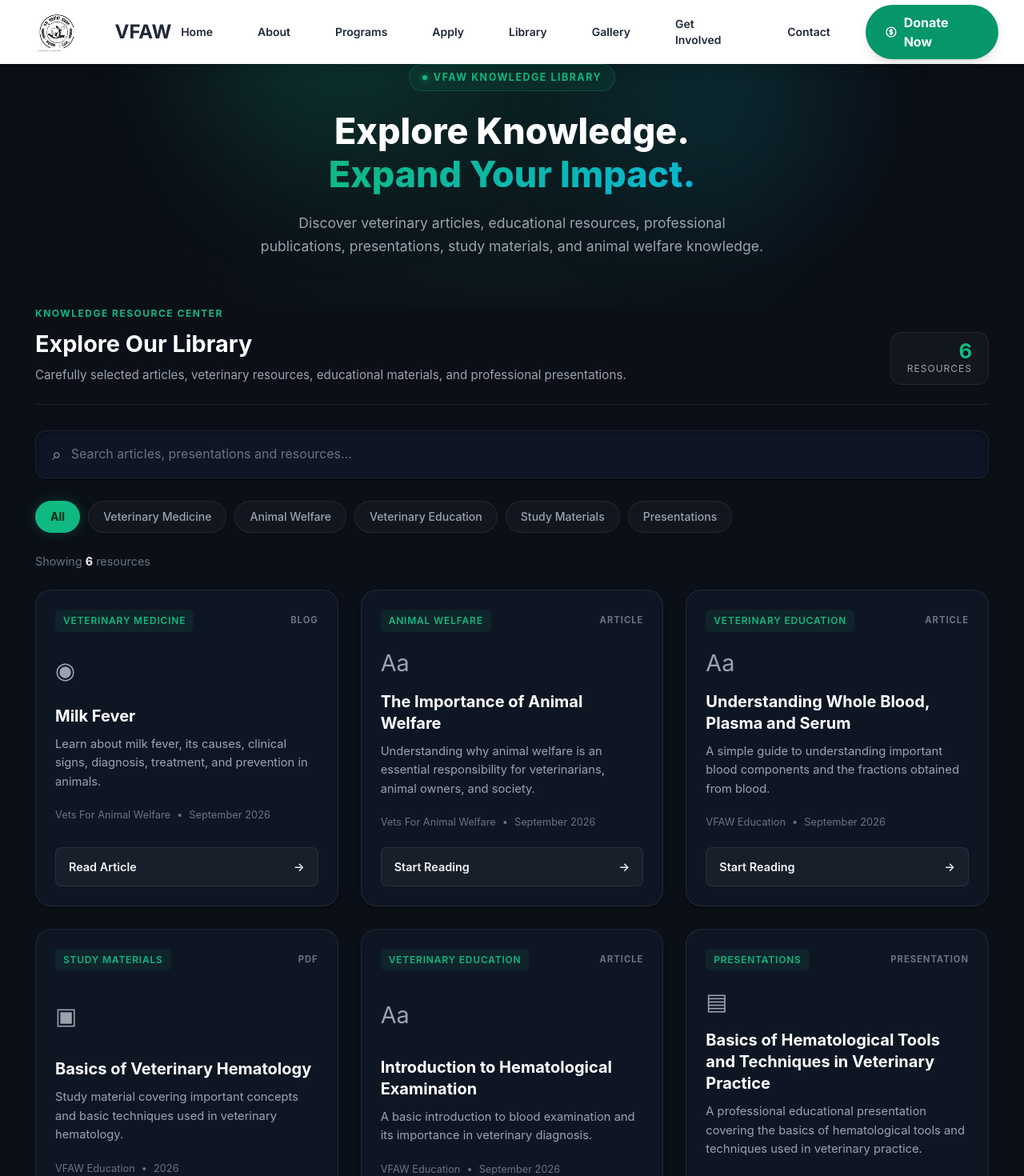
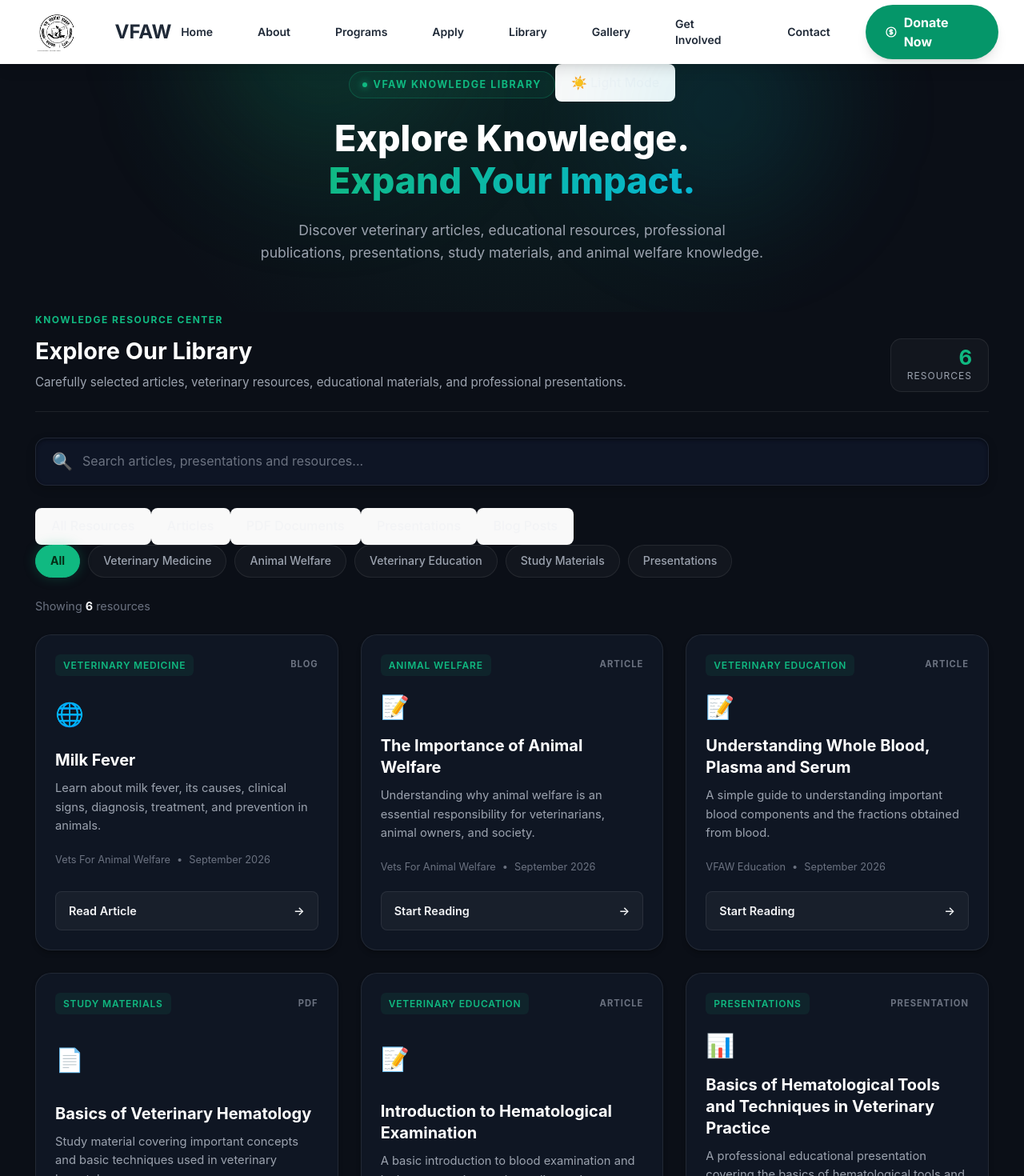
Before and after one commit to VetsForAnimalWelfare/vfaw, a React (Vite) app: page /library in a window 1280 px wide. Shown: the top 1470 px of the page at 80% size. Built offline with nearby package versions, Linux system fonts and the light colour scheme.

Commit message:
Refactor Library component for improved functionality

```diff
--- a/src/pages/Library.jsx
+++ b/src/pages/Library.jsx
@@ -16,10 +16,8 @@ const articles = [
     author: "Vets For Animal Welfare",
     date: "September 2026",
     readTime: "Article",
-
     url: "https://vfaw.blogspot.com/2026/09/milk-fever.html",
   },
-
   {
     id: 2,
     type: "article",
@@ -30,35 +28,27 @@ const articles = [
     author: "Vets For Animal Welfare",
     date: "September 2026",
     readTime: "5 min read",
-
     content: `
       <h2>Introduction</h2>
-
       <p>
         Animal welfare refers to the physical and mental well-being of animals.
         It includes proper nutrition, suitable housing, disease prevention,
         humane handling, and protection from unnecessary pain and suffering.
       </p>
-
       <h2>Why Animal Welfare Matters</h2>
-
       <p>
         Animals play important roles in agriculture, food production,
         companionship, research, ecosystems, and society. Ensuring good welfare
         improves the quality of life of animals and supports sustainable animal
         production systems.
       </p>
-
       <h2>The Role of Veterinarians</h2>
-
       <p>
         Veterinarians diagnose and treat disease while also promoting humane
         treatment, preventive healthcare, responsible ownership, and ethical
         animal management.
       </p>
-
       <h2>Conclusion</h2>
-
       <p>
         Animal welfare is not only about preventing cruelty. It is also about
         creating conditions that allow animals to live healthy, safe, and
@@ -66,7 +56,6 @@ const articles = [
       </p>
     `,
   },
-
   {
     id: 3,
     type: "article",
@@ -77,47 +66,36 @@ const articles = [
     author: "VFAW Education",
     date: "September 2026",
     readTime: "7 min read",
-
     content: `
       <h2>Whole Blood</h2>
-
       <p>
         Whole blood contains both cellular components and the liquid component
         known as plasma.
       </p>
-
       <h2>Major Components of Whole Blood</h2>
-
       <ul>
         <li>Red Blood Cells</li>
         <li>White Blood Cells</li>
         <li>Platelets</li>
         <li>Plasma</li>
       </ul>
-
       <h2>Plasma</h2>
-
       <p>
         Plasma is the liquid component of anticoagulated blood. It contains
         water, proteins, electrolytes, nutrients, hormones, and clotting factors.
       </p>
-
       <h2>Serum</h2>
-
       <p>
         Serum is obtained after blood has clotted. Unlike plasma, it does not
         contain fibrinogen because fibrinogen participates in clot formation.
       </p>
-
       <h2>Plasma vs Serum</h2>
-
       <p>
         Plasma is obtained from anticoagulated blood, while serum is obtained
         after the blood has been allowed to clot.
       </p>
     `,
   },
-
   {
     id: 4,
     type: "pdf",
@@ -128,16 +106,8 @@ const articles = [
     author: "VFAW Education",
     date: "2026",
     readTime: "PDF",
-
-    /*
-      Put your PDF here:
-
-      public/pdfs/veterinary-hematology.pdf
-    */
-
     pdfUrl: "/pdfs/veterinary-hematology.pdf",
   },
-
   {
     id: 5,
     type: "article",
@@ -148,17 +118,13 @@ const articles = [
     author: "VFAW Education",
     date: "September 2026",
     readTime: "6 min read",
-
     content: `
       <h2>What is Hematology?</h2>
-
       <p>
         Hematology is the study of blood and blood-forming organs. It plays an
         important role in the diagnosis and monitoring of many diseases.
       </p>
-
       <h2>Important Components</h2>
-
       <ul>
         <li>Red Blood Cells</li>
         <li>White Blood Cells</li>
@@ -166,23 +132,18 @@ const articles = [
         <li>Hemoglobin</li>
         <li>Hematocrit</li>
       </ul>
-
       <h2>Importance in Veterinary Practice</h2>
-
       <p>
         Hematological examination helps veterinarians identify anemia,
         infection, inflammation, blood loss, and other pathological conditions.
       </p>
-
       <h2>Conclusion</h2>
-
       <p>
         Hematological examination is one of the most useful basic diagnostic
         tools available in veterinary practice.
       </p>
     `,
   },
-
   {
     id: 6,
     type: "pptx",
@@ -194,12 +155,8 @@ const articles = [
     author: "Vets For Animal Welfare",
     date: "September 2026",
     readTime: "Presentation",
-
-    /*
-      Google Slides EMBED URL
-    */
-
-    pptxUrl: "https://docs.google.com/presentation/d/1C9YANQ-xYPAqrC8ePiNfeSZIE4UVTzHR/embed?start=false&loop=false&delayms=0",
+    pptxUrl:
+      "https://docs.google.com/presentation/d/1C9YANQ-xYPAqrC8ePiNfeSZIE4UVTzHR/embed?start=false&loop=false&delayms=0",
   },
 ];
 
@@ -211,22 +168,20 @@ function Library() {
   const [selectedArticle, setSelectedArticle] = useState(null);
   const [search, setSearch] = useState("");
   const [category, setCategory] = useState("All");
+  const [resourceType, setResourceType] = useState("All");
+  const [theme, setTheme] = useState("dark"); // "dark" | "light"
 
-  /* =======================================================
-     CATEGORIES
-  ======================================================= */
+  /* Dynamic Theme Class on Page */
+  const toggleTheme = () => {
+    setTheme((prev) => (prev === "dark" ? "light" : "dark"));
+  };
 
+  /* Categories */
   const categories = useMemo(() => {
-    return [
-      "All",
-      ...new Set(articles.map((article) => article.category)),
-    ];
+    return ["All", ...new Set(articles.map((article) => article.category))];
   }, []);
 
-  /* =======================================================
-     FILTER RESOURCES
-  ======================================================= */
-
+  /* Filter Resources */
   const filteredArticles = useMemo(() => {
     const searchText = search.toLowerCase().trim();
 
@@ -238,64 +193,47 @@ function Library() {
         article.author.toLowerCase().includes(searchText);
 
       const matchesCategory =
-        category === "All" ||
-        article.category === category;
+        category === "All" || article.category === category;
 
-      return matchesSearch && matchesCategory;
+      const matchesType =
+        resourceType === "All" || article.type === resourceType;
+
+      return matchesSearch && matchesCategory && matchesType;
     });
-  }, [search, category]);
-
-  /* =======================================================
-     CLOSE READER
-  ======================================================= */
+  }, [search, category, resourceType]);
 
   const closeReader = () => {
     setSelectedArticle(null);
   };
 
-  /* =======================================================
-     PREVENT BACKGROUND SCROLL
-  ======================================================= */
-
+  /* Prevent Background Scroll */
   useEffect(() => {
     if (selectedArticle) {
       document.body.style.overflow = "hidden";
     } else {
       document.body.style.overflow = "auto";
     }
-
     return () => {
       document.body.style.overflow = "auto";
     };
   }, [selectedArticle]);
 
-  /* =======================================================
-     ESCAPE KEY
-  ======================================================= */
-
+  /* Keyboard Escape listener */
   useEffect(() => {
     const handleEscape = (event) => {
       if (event.key === "Escape") {
         setSelectedArticle(null);
       }
     };
-
     window.addEventListener("keydown", handleEscape);
-
     return () => {
       window.removeEventListener("keydown", handleEscape);
     };
   }, []);
 
-  /* =======================================================
-     GOOGLE SLIDES FULLSCREEN
-  ======================================================= */
-
+  /* Fullscreen helper */
   const enterPresentationFullscreen = async () => {
-    const container = document.querySelector(
-      ".presentation-container"
-    );
-
+    const container = document.querySelector(".presentation-container");
     if (!container) return;
 
     try {
@@ -305,117 +243,82 @@ function Library() {
         container.webkitRequestFullscreen();
       }
     } catch (error) {
-      console.error(
-        "Unable to enter fullscreen:",
-        error
-      );
+      console.error("Unable to enter fullscreen:", error);
     }
   };
 
-  /* =======================================================
-     RENDER
-  ======================================================= */
-
   return (
-    <div className="library-page">
-
-      {/* =====================================================
-          HERO
-      ===================================================== */}
-
+    <div className={`library-page theme-${theme}`}>
+      {/* HERO SECTION */}
       <section className="library-hero">
-
         <div className="library-hero-background">
           <div className="hero-orb hero-orb-one"></div>
           <div className="hero-orb hero-orb-two"></div>
         </div>
 
-        <div className="library-hero-content">
-
+        <div className="library-top-bar">
           <div className="library-badge">
             <span className="badge-dot"></span>
             VFAW KNOWLEDGE LIBRARY
           </div>
 
+          {/* DUAL MODE TOGGLE BUTTON */}
+          <button
+            className="theme-toggle-btn"
+            onClick={toggleTheme}
+            aria-label="Toggle Theme"
+          >
+            {theme === "dark" ? "☀️ Light Mode" : "🌙 Dark Mode"}
+          </button>
+        </div>
+
+        <div className="library-hero-content">
           <h1>
             Explore Knowledge.
             <br />
-
-            <span>
-              Expand Your Impact.
-            </span>
+            <span>Expand Your Impact.</span>
           </h1>
 
           <p>
-            Discover veterinary articles, educational resources,
-            professional publications, presentations, study materials,
-            and animal welfare knowledge.
+            Discover veterinary articles, educational resources, professional
+            publications, presentations, study materials, and animal welfare
+            knowledge.
           </p>
-
         </div>
       </section>
 
-      {/* =====================================================
-          MAIN LIBRARY
-      ===================================================== */}
-
+      {/* MAIN CONTAINER */}
       <main className="library-container">
-
-        {/* HEADER */}
-
+        {/* HEADER & COUNTER */}
         <div className="library-header">
-
           <div className="library-heading">
-
             <span className="section-small-title">
               KNOWLEDGE RESOURCE CENTER
             </span>
-
-            <h2>
-              Explore Our Library
-            </h2>
-
+            <h2>Explore Our Library</h2>
             <p>
-              Carefully selected articles, veterinary resources,
-              educational materials, and professional presentations.
+              Carefully selected articles, veterinary resources, educational
+              materials, and professional presentations.
             </p>
-
           </div>
 
           <div className="library-count">
-            <strong>
-              {articles.length}
-            </strong>
-
-            <span>
-              Resources
-            </span>
+            <strong>{articles.length}</strong>
+            <span>Resources</span>
           </div>
-
         </div>
 
-        {/* ===================================================
-            SEARCH
-        =================================================== */}
-
+        {/* SEARCH BAR (3D GLOW EFFECT) */}
         <div className="library-controls">
-
           <div className="library-search">
-
-            <span className="search-icon">
-              ⌕
-            </span>
-
+            <span className="search-icon">🔍</span>
             <input
               type="text"
               placeholder="Search articles, presentations and resources..."
               value={search}
-              onChange={(event) =>
-                setSearch(event.target.value)
-              }
+              onChange={(e) => setSearch(e.target.value)}
               aria-label="Search library"
             />
-
             {search && (
               <button
                 className="clear-search"
@@ -425,76 +328,57 @@ function Library() {
                 ×
               </button>
             )}
-
           </div>
-
         </div>
 
-        {/* ===================================================
-            CATEGORY FILTER
-        =================================================== */}
+        {/* RESOURCE TYPE FILTERS */}
+        <div className="type-filter-tabs">
+          {[
+            { label: "All Resources", val: "All" },
+            { label: "Articles", val: "article" },
+            { label: "PDF Documents", val: "pdf" },
+            { label: "Presentations", val: "pptx" },
+            { label: "Blog Posts", val: "blogger" },
+          ].map((tab) => (
+            <button
+              key={tab.val}
+              className={`type-tab ${resourceType === tab.val ? "active" : ""}`}
+              onClick={() => setResourceType(tab.val)}
+            >
+              {tab.label}
+            </button>
+          ))}
+        </div>
 
+        {/* CATEGORY CHIPS */}
         <div className="category-filter">
-
           {categories.map((item) => (
             <button
               key={item}
-              className={
-                category === item
-                  ? "active"
-                  : ""
-              }
-              onClick={() =>
-                setCategory(item)
-              }
+              className={category === item ? "active" : ""}
+              onClick={() => setCategory(item)}
             >
               {item}
             </button>
           ))}
-
         </div>
 
-        {/* RESULTS */}
-
+        {/* RESULTS COUNT */}
         <div className="library-results">
-
-          Showing{" "}
-
-          <strong>
-            {filteredArticles.length}
-          </strong>{" "}
-
-          {filteredArticles.length === 1
-            ? "resource"
-            : "resources"}
-
+          Showing <strong>{filteredArticles.length}</strong>{" "}
+          {filteredArticles.length === 1 ? "resource" : "resources"}
         </div>
 
-        {/* ===================================================
-            RESOURCE GRID
-        =================================================== */}
-
+        {/* RESOURCE CARDS GRID */}
         {filteredArticles.length > 0 ? (
-
           <div className="library-grid">
-
             {filteredArticles.map((article) => (
-
-              <article
-                className="library-card"
-                key={article.id}
-              >
-
+              <article className="library-card" key={article.id}>
                 <div className="card-glow"></div>
 
                 <div className="card-top">
-
-                  <span className="article-category">
-                    {article.category}
-                  </span>
-
+                  <span className="article-category">{article.category}</span>
                   <span className="article-type">
-
                     {article.type === "pdf"
                       ? "PDF"
                       : article.type === "blogger"
@@ -502,62 +386,35 @@ function Library() {
                       : article.type === "pptx"
                       ? "PRESENTATION"
                       : "ARTICLE"}
-
                   </span>
-
                 </div>
 
                 <div className="card-icon">
-
                   {article.type === "pdf"
-                    ? "▣"
+                    ? "📄"
                     : article.type === "pptx"
-                    ? "▤"
+                    ? "📊"
                     : article.type === "blogger"
-                    ? "◉"
-                    : "Aa"}
-
+                    ? "🌐"
+                    : "📝"}
                 </div>
 
                 <div className="card-content">
-
-                  <h3>
-                    {article.title}
-                  </h3>
-
-                  <p>
-                    {article.excerpt}
-                  </p>
+                  <h3>{article.title}</h3>
+                  <p>{article.excerpt}</p>
 
                   <div className="article-meta">
-
-                    <span>
-                      {article.author}
-                    </span>
-
-                    <span>
-                      •
-                    </span>
-
-                    <span>
-                      {article.date}
-                    </span>
-
+                    <span>{article.author}</span>
+                    <span>•</span>
+                    <span>{article.date}</span>
                   </div>
-
                 </div>
-
-                {/* OPEN BUTTON */}
 
                 <button
                   className="read-button"
-                  onClick={() =>
-                    setSelectedArticle(article)
-                  }
+                  onClick={() => setSelectedArticle(article)}
                 >
-
                   <span>
-
                     {article.type === "pdf"
                       ? "View PDF"
                       : article.type === "pptx"
@@ -565,91 +422,43 @@ function Library() {
                       : article.type === "blogger"
                       ? "Read Article"
                       : "Start Reading"}
-
                   </span>
-
-                  <span className="button-arrow">
-                    →
-                  </span>
-
+                  <span className="button-arrow">→</span>
                 </button>
-
               </article>
-
             ))}
-
           </div>
-
         ) : (
-
-          /* =================================================
-             NO RESULTS
-          ================================================= */
-
+          /* NO RESULTS STATE */
           <div className="no-results">
-
-            <div className="no-results-icon">
-              ⌕
-            </div>
-
-            <h3>
-              No resources found
-            </h3>
-
-            <p>
-              Try searching with another keyword
-              or category.
-            </p>
-
+            <div className="no-results-icon">🔎</div>
+            <h3>No resources found</h3>
+            <p>Try searching with another keyword or resetting filters.</p>
             <button
               onClick={() => {
                 setSearch("");
                 setCategory("All");
+                setResourceType("All");
               }}
             >
               Reset Library
             </button>
-
           </div>
-
         )}
-
       </main>
 
-      {/* =====================================================
-          READER OVERLAY
-      ===================================================== */}
-
+      {/* FULLSCREEN READER OVERLAY */}
       {selectedArticle && (
-
         <div className="reader-overlay">
-
-          {/* =================================================
-              READER HEADER
-          ================================================= */}
-
           <header className="reader-header">
-
             <div className="reader-brand">
-
-              <span className="reader-logo">
-                VFAW
-              </span>
-
+              <span className="reader-logo">VFAW</span>
               <span className="reader-divider"></span>
-
-              <span className="reader-section">
-                LIBRARY
-              </span>
-
+              <span className="reader-section">KNOWLEDGE READER</span>
             </div>
 
             <div className="reader-actions">
-
-              {/* PDF DOWNLOAD */}
-
               {selectedArticle.type === "pdf" && (
-
                 <a
                   href={selectedArticle.pdfUrl}
                   download
@@ -657,11 +466,7 @@ function Library() {
                 >
                   ↓ Download PDF
                 </a>
-
               )}
-
-              {/* CLOSE */}
-
               <button
                 className="reader-close"
                 onClick={closeReader}
@@ -669,55 +474,25 @@ function Library() {
               >
                 ×
               </button>
-
             </div>
-
           </header>
 
-          {/* =================================================
-              WRITTEN ARTICLE
-          ================================================= */}
-
+          {/* WRITTEN ARTICLE */}
           {selectedArticle.type === "article" && (
-
             <main className="fullscreen-article">
-
               <div className="reading-container">
-
                 <div className="reading-category">
                   {selectedArticle.category}
                 </div>
-
-                <h1>
-                  {selectedArticle.title}
-                </h1>
-
-                <p className="reading-excerpt">
-                  {selectedArticle.excerpt}
-                </p>
+                <h1>{selectedArticle.title}</h1>
+                <p className="reading-excerpt">{selectedArticle.excerpt}</p>
 
                 <div className="reading-meta">
-
-                  <span>
-                    {selectedArticle.author}
-                  </span>
-
-                  <span>
-                    •
-                  </span>
-
-                  <span>
-                    {selectedArticle.date}
-                  </span>
-
-                  <span>
-                    •
-                  </span>
-
-                  <span>
-                    {selectedArticle.readTime}
-                  </span>
-
+                  <span>{selectedArticle.author}</span>
+                  <span>•</span>
+                  <span>{selectedArticle.date}</span>
+                  <span>•</span>
+                  <span>{selectedArticle.readTime}</span>
                 </div>
 
                 <div className="reading-line"></div>
@@ -725,108 +500,58 @@ function Library() {
                 <article
                   className="article-body"
                   dangerouslySetInnerHTML={{
-                    __html:
-                      selectedArticle.content,
+                    __html: selectedArticle.content,
                   }}
                 />
-
               </div>
-
             </main>
-
           )}
 
-          {/* =================================================
-              BLOGGER ARTICLE
-          ================================================= */}
-
+          {/* BLOGGER EMBED */}
           {selectedArticle.type === "blogger" && (
-
             <main className="fullscreen-blog">
-
               <iframe
                 src={selectedArticle.url}
                 title={selectedArticle.title}
                 className="fullscreen-blog-frame"
                 loading="lazy"
               />
-
             </main>
-
           )}
 
-          {/* =================================================
-              PDF
-          ================================================= */}
-
+          {/* PDF EMBED */}
           {selectedArticle.type === "pdf" && (
-
             <main className="fullscreen-pdf">
-
               <div className="reader-title-area">
-
-                <span>
-                  {selectedArticle.category}
-                </span>
-
-                <h1>
-                  {selectedArticle.title}
-                </h1>
-
+                <span>{selectedArticle.category}</span>
+                <h1>{selectedArticle.title}</h1>
               </div>
-
               <iframe
                 src={selectedArticle.pdfUrl}
                 title={selectedArticle.title}
                 className="fullscreen-pdf-frame"
               />
-
             </main>
-
           )}
 
-          {/* =================================================
-              PRESENTATION
-          ================================================= */}
-
+          {/* PRESENTATION EMBED */}
           {selectedArticle.type === "pptx" && (
-
             <main className="fullscreen-presentation">
-
-              {/* PRESENTATION TOP BAR */}
-
               <div className="presentation-toolbar">
-
                 <div className="presentation-info">
-
-                  <span>
-                    {selectedArticle.category}
-                  </span>
-
-                  <strong>
-                    {selectedArticle.title}
-                  </strong>
-
+                  <span>{selectedArticle.category}</span>
+                  <strong>{selectedArticle.title}</strong>
                 </div>
 
                 <button
                   className="presentation-fullscreen-button"
-                  onClick={
-                    enterPresentationFullscreen
-                  }
+                  onClick={enterPresentationFullscreen}
                 >
-                  ⛶
-                  <span>
-                    Full Screen
-                  </span>
+                  ⛶ Full Screen
                 </button>
-
               </div>
 
-              {/* PRESENTATION STAGE */}
-
               <div className="presentation-container">
-
                 <iframe
                   src={selectedArticle.pptxUrl}
                   title={selectedArticle.title}
@@ -834,17 +559,11 @@ function Library() {
                   allow="autoplay; fullscreen"
                   allowFullScreen
                 />
-
               </div>
-
             </main>
-
           )}
-
         </div>
-
       )}
-
     </div>
   );
 }
```
